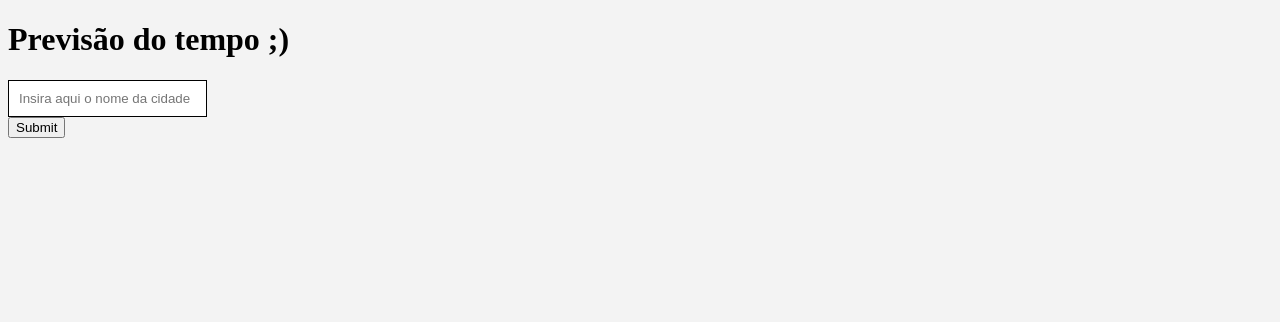
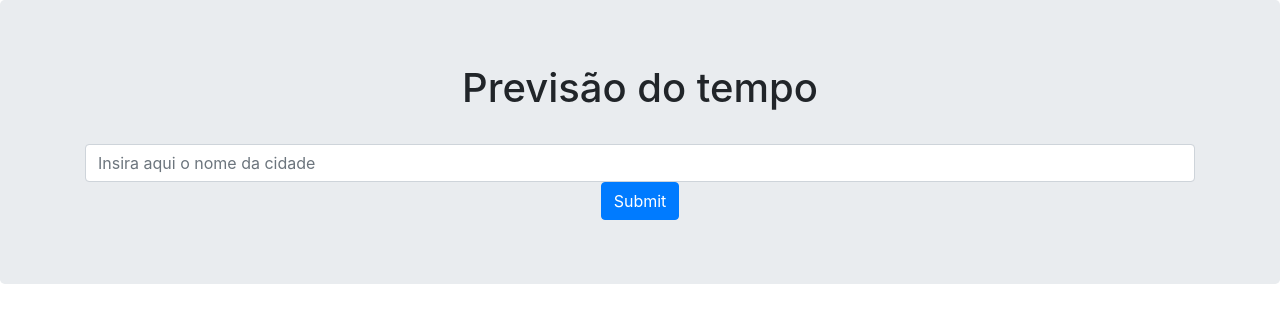
Before and after one commit to silvanoamaral/previsao-do-tempo, a React app: page / in a window 1280 px wide. Shown: the top 322 px of the page. Built offline with nearby package versions, Linux system fonts and the light colour scheme.

Commit message:
Implementando bootstrap

```diff
--- a/index.html
+++ b/index.html
@@ -3,11 +3,12 @@
 
    <head>
       <meta charset = "UTF-8">
+      <link rel="stylesheet" href="https://stackpath.bootstrapcdn.com/bootstrap/4.1.3/css/bootstrap.min.css" integrity="sha384-MCw98/SFnGE8fJT3GXwEOngsV7Zt27NXFoaoApmYm81iuXoPkFOJwJ8ERdknLPMO" crossorigin="anonymous">
       <title>React App</title>
    </head>
 
    <body>
-      <div id = "app"></div>
+      <main id = "app"></main>
       <script src = "index.js"></script>
    </body>
 
--- a/src/App.js
+++ b/src/App.js
@@ -6,9 +6,11 @@ import './Style/Style.scss';
 class App extends React.Component {
     constructor(props) {
         super(props);
+
         this.state = {
             cidade: '',
-            formErrors: ''
+            formErrors: null,
+            previsao: null
         };
 
         this.handleChange = this.handleChange.bind(this);
@@ -20,12 +22,15 @@ class App extends React.Component {
         const fieldValue = target.type === "checkbox" ? target.checked : target.value;
 
         this.setState({
-            'cidade': fieldValue
+            cidade: fieldValue,
+            formErrors: null
         });
     }
 
     handleSubmit(event) {
         event.preventDefault();
+        var _self = this;
+
         const city = this.state.cidade;
         if(city === '') return;
 
@@ -42,18 +47,41 @@ class App extends React.Component {
                 throw new Error("Could not reach the API: " + response.statusText);
             }
         }).then(function(data) {
-            console.log(data);
-            console.info("Temperature in " + city + " is " + data.query.results.channel.item.condition.temp + "°C");
+            if(data.query.results.channel) {
+                const channel = data.query.results.channel;
+
+                const result = `
+                    <p><strong>${ channel.location.city }, ${ channel.location.region } - ${ channel.location.country },</strong></p>
+                    <p><strong>${ channel.item.condition.temp }°C ${ channel.item.condition.text } </strong></p>
+                    <p>Sensação <strong>${ channel.atmosphere.humidity }°C</strong></p>
+                    <p>Vento <strong>${ channel.atmosphere.humidity }Km/h</strong></p>
+                    <p>Humidade <strong>${ channel.atmosphere.humidity }%</strong></p>
+                `;
+
+                //console.log(result);
+                const msg = "Temperature in " + channel.location.city + " is " + data.query.results.channel.item.condition.temp + "°C";
+
+                _self.setState({
+                    formErrors: msg
+                });
+            } else {
+                throw new Error("Could not reach the API: ");
+            }
+
         }).catch(function(error) {
-            console.error(error);
-            this.state.formErrors = error.mesage;
+            //console.log('Error',error);
+            const msg = error.message;
+            _self.setState({
+                formErrors: msg
+            });
         });
     }
 
     render() {
         return (
-            <div>
-                <h1>Previsão do tempo ;)</h1>
+            <section className="jumbotron text-center">
+                <div className="container">
+                    <h1 className="jumbotron-heading">Previsão do tempo</h1>
                     <form onSubmit={ this.handleSubmit } autoComplete="off">
                         <InputCustomizado
                             type = "text"
@@ -65,9 +93,10 @@ class App extends React.Component {
                             data = { this.state.formErrors }
                             onChange = { this.handleChange }
                         />
-                    <input type="submit" value="Submit" className="button" />
+                        <input type="submit" value="Submit" className="button" className="btn btn-primary" />
                     </form>
                 </div>
+            </section>
         );
    }
 }
--- a/src/Style/Style.scss
+++ b/src/Style/Style.scss
@@ -1,11 +1,4 @@
-body {
-    background: #f3f3f3;
-}
 form {
-    input[type="text"] {
-        border: 1px solid #000;
-        padding: 10px;
-    }
     p {
         color: blue;
         font-size: 14px;
--- a/src/components/InputCustomizado.js
+++ b/src/components/InputCustomizado.js
@@ -6,7 +6,7 @@ export default class InputCustomizado extends Component {
         return(
             <div className="field">
                 <label htmlFor={ this.props.id }>{ this.props.label }</label>
-                <input id={ this.props.id } type={ this.props.type } name={ this.props.name } placeholder={ this.props.placeholder } value={ this.props.value } onChange={ this.props.onChange } />
+                <input  className="form-control" id={ this.props.id } type={ this.props.type } name={ this.props.name } placeholder={ this.props.placeholder } value={ this.props.value } onChange={ this.props.onChange } />
                 <span className="error-message">{ this.props.data }</span>
             </div>
         );
```
Also changed, not shown: 1 other file (tests, documents, lock files or other folders). Lines whose indentation alone changed are shown as unchanged.
